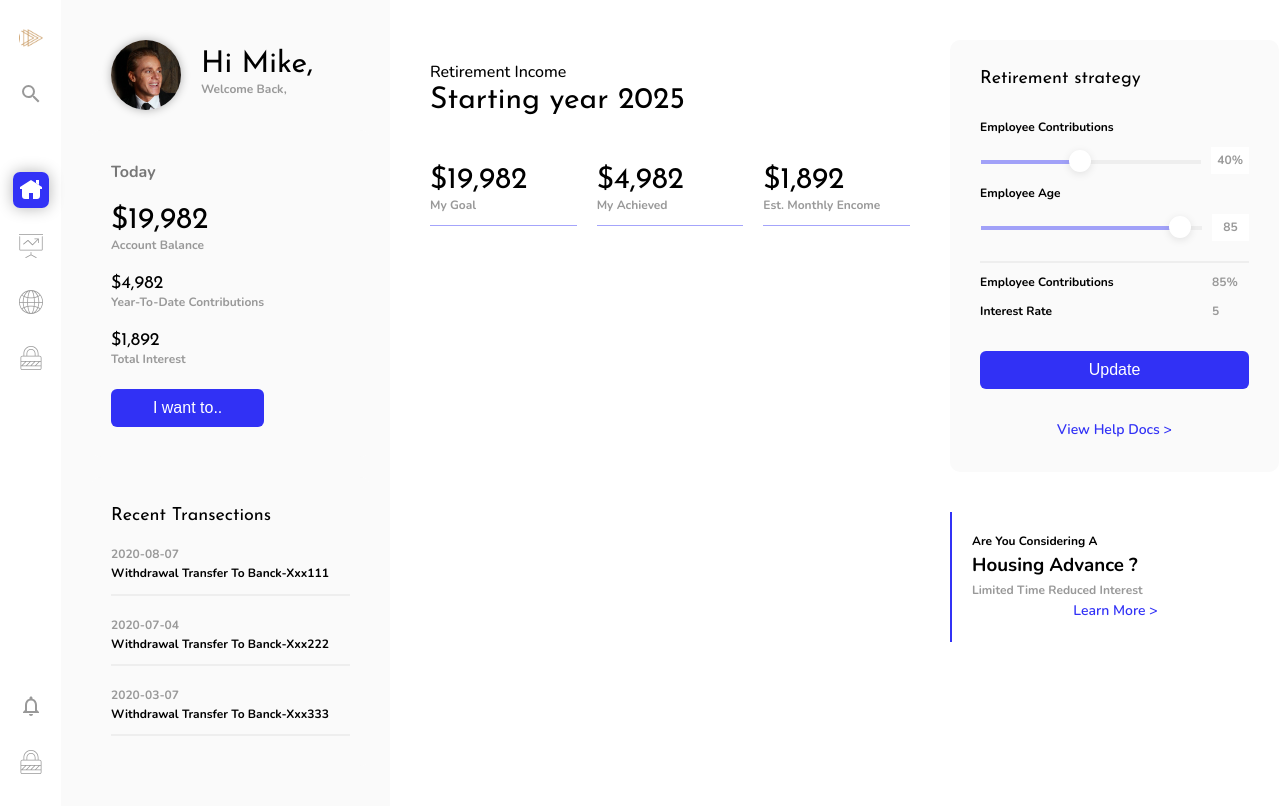
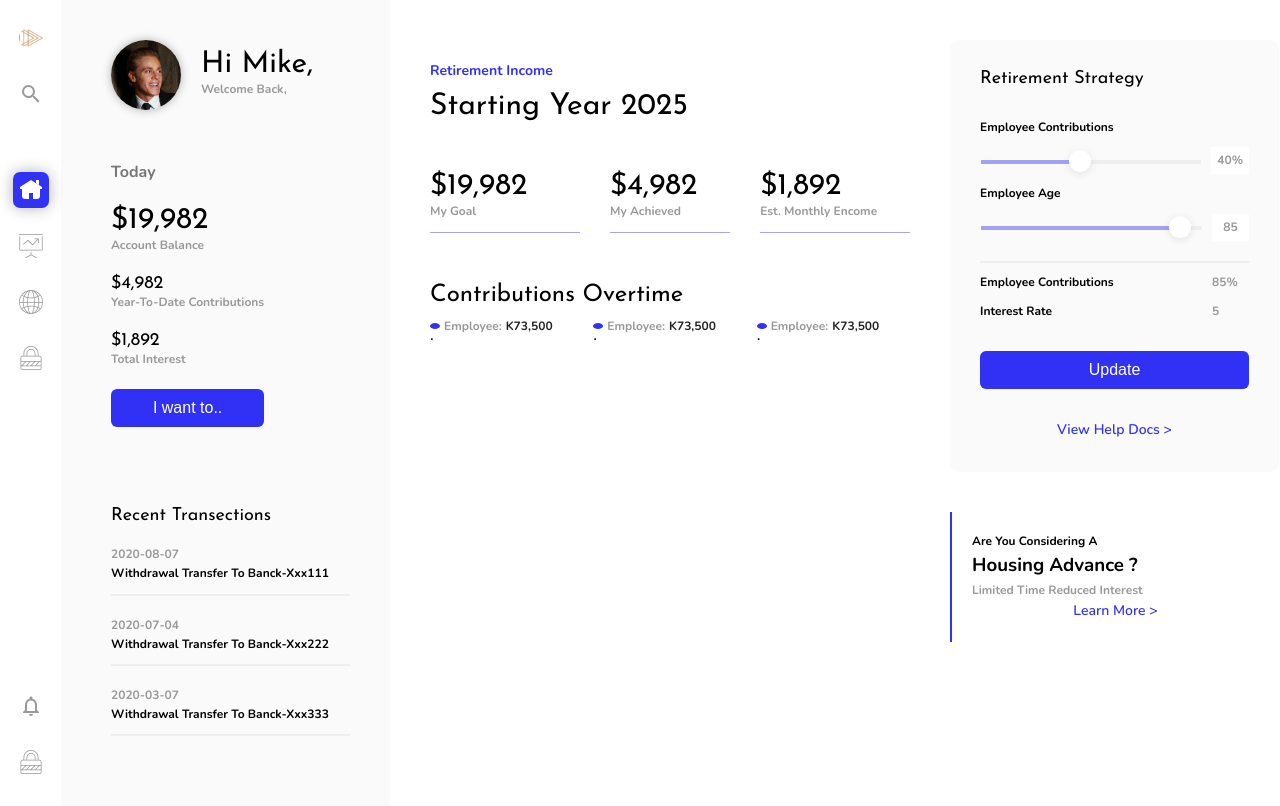
Before and after one commit to Er-Rahul-Tiwari/newDashboard, a PHP site: page / in a window 1280 px wide. Run offline with PHP 8.4, Linux system fonts and the light colour scheme.

Commit message:
--- Auto-Git Commit ---

```diff
--- a/css/style.css
+++ b/css/style.css
@@ -1,7 +1,26 @@
+.mb-small {
+  margin-bottom: 1rem !important; }
+
+.mt-small {
+  margin-top: 1rem !important; }
+
+.mb-medium {
+  margin-bottom: 2rem !important; }
+
+.mt-medium {
+  margin-top: 2rem !important; }
+
+.mb-large {
+  margin-bottom: 4rem !important; }
+
+.mt-large {
+  margin-top: 4rem !important; }
+
 .heading-1, .heading-2, .heading-3, .heading-4 {
   font-family: "Josefin Sans", sans-serif;
   font-weight: 400;
-  line-height: 1; }
+  line-height: 1;
+  text-transform: capitalize; }
 
 .heading-1 {
   font-size: 3rem; }
@@ -31,6 +50,9 @@
   -moz-border-radius: 1rem;
   -ms-border-radius: 1rem;
   -o-border-radius: 1rem; }
+
+.black {
+  color: #222; }
 
 *,
 ::before,
@@ -317,21 +339,66 @@ body {
   text-transform: capitalize; }
 
 .homes {
-  grid-column: col-start 3/ col-end 6;
+  grid-column: col-start 3 / col-end 6;
   padding: 6rem 4rem; }
   @media only screen and (max-width: 37.5em) {
     .homes {
       grid-column: full-start / full-end; } }
 
+.home__subHeading {
+  font-weight: 700;
+  font-size: 1.4rem;
+  color: rgba(28, 28, 245, 0.9);
+  margin-bottom: 1rem;
+  text-transform: capitalize; }
+
 .home__items {
   display: grid;
-  grid-template-columns: repeat(3, 1fr);
-  grid-column-gap: 2rem;
-  padding: 5rem 0; }
+  grid-template-columns: 1fr 2fr;
+  grid-column-gap: 3rem;
+  padding: 5rem 0;
+  grid-row-gap: 2rem; }
+  @media only screen and (max-width: 37.5em) {
+    .home__items {
+      grid-template-columns: 1fr; } }
+
+.home__box {
+  display: grid;
+  grid-auto-flow: column;
+  grid-column-gap: 3rem; }
+  @media only screen and (max-width: 37.5em) {
+    .home__box {
+      grid-template-columns: repeat(2, 1fr); } }
 
 .home__underline {
   border-bottom: 1px solid rgba(28, 28, 245, 0.4);
   margin-top: 1rem; }
+
+.home__graph {
+  display: grid;
+  grid-template-columns: repeat(3, 1fr);
+  grid-column-gap: 1rem; }
+
+.home__items-2 {
+  display: grid;
+  grid-template-columns: repeat(3, 1fr);
+  grid-column-gap: 1rem; }
+
+.home__items-3 {
+  display: grid;
+  grid-template-columns: min-content repeat(2, 1fr);
+  grid-column-gap: .4rem;
+  align-items: center; }
+
+.home__icon {
+  width: 1rem;
+  height: .6rem;
+  border-radius: 50%;
+  -webkit-border-radius: 50%;
+  -moz-border-radius: 50%;
+  -ms-border-radius: 50%;
+  -o-border-radius: 50%;
+  background-color: rgba(28, 28, 245, 0.9); }
 
 .sidebars {
   grid-column: col-end 6 / full-end; }
--- a/index.html
+++ b/index.html
@@ -134,7 +134,7 @@
     <!-- Main Page -->
     <div class='homes'>
         <div class='home__heading'>
-            <p>Retirement Income</p>
+            <p class="home__subHeading">Retirement Income</p>
             <h1 class='heading-1'>Starting year 2025</h1>
         </div>
 
@@ -144,7 +144,7 @@
                 <p class='para'>My Goal</p>
                 <div class='home__underline'></div>
             </div>
-            <!-- <div class='home__box'> -->
+            <div class='home__box'>
                 <div class='home__balance'>
                     <h1 class='heading-1'>$4,982</h1>
                     <p class='para'>My Achieved</p>
@@ -155,7 +155,32 @@
                     <p class='para'>Est. Monthly Encome</p>
                     <div class='home__underline'></div>
                 </div>
-            <!-- </div> -->
+            </div>
+        </div>
+
+        <h2 class='heading-2 mb-small'>contributions overtime</h2>
+        <div class='home__graph'>
+            <div class='home__items-2'>
+                <div class='home__items-3'>
+                    <div class='home__icon'>.</div>
+                    <p class='para'>Employee:</p>
+                    <p class='para black'> K73,500</p>
+                </div>
+            </div>
+            <div class='home__items-2'>
+                <div class='home__items-3'>
+                    <div class='home__icon'>.</div>
+                    <p class='para'>Employee:</p>
+                    <p class='para black'> K73,500</p>
+                </div>
+            </div>
+            <div class='home__items-2'>
+                <div class='home__items-3'>
+                    <div class='home__icon'>.</div>
+                    <p class='para'>Employee:</p>
+                    <p class='para black'> K73,500</p>
+                </div>
+            </div>
         </div>
     </div>
 
--- a/sass/_home.scss
+++ b/sass/_home.scss
@@ -1,23 +1,70 @@
-.homes{
-    grid-column: col-start 3/ col-end 6;
-
+.homes {
+    grid-column: col-start 3 / col-end 6;
     padding: 6rem 4rem;
-
-    @media only screen and (max-width: $bp-small){
+    @media only screen and (max-width: $bp-small) {
         grid-column: full-start / full-end;
     }
 }
 
 .home {
-    &__items{
+    &__subHeading{
+        font-weight: $weight-700;
+        font-size: $font-14;
+        color: $color-blue-light;
+        margin-bottom: 1rem;
+        text-transform: capitalize;
+    }
+    &__items {
         display: grid;
-        grid-template-columns: repeat(3,1fr);
+        // grid-template-columns: 1fr;
+        grid-template-columns: 1fr 2fr;
+        grid-column-gap: 3rem;
+        padding: 5rem 0;
+        grid-row-gap: 2rem;
+
+        @media only screen and (max-width: $bp-small){
+            grid-template-columns: 1fr;
+        }
+    }
+    &__box{
+        display: grid;
+        grid-auto-flow: column;
         grid-column-gap: 3rem;
 
-        padding: 5rem 0;
+    @media only screen and (max-width: $bp-small){
+            // display: grid;
+            grid-template-columns: repeat(2, 1fr);
+        }
     }
-    &__underline{
+    &__underline {
         border-bottom: 1px solid $color-blue-lighter;
         margin-top: 1rem;
     }
+    &__graph{
+        display: grid;
+        grid-template-columns: repeat(3,1fr);
+        grid-column-gap: 1rem;
+    }
+
+    &__items-2{
+        display: grid;
+        grid-template-columns: repeat(3,1fr);
+        grid-column-gap: 1rem;
+    }
+    &__items-3{
+        display: grid;
+        grid-template-columns: min-content repeat(2,1fr);
+        grid-column-gap: .4rem;
+        align-items: center;
+    }
+    &__icon{
+        width: 1rem;
+        height: .6rem;
+        border-radius: 50%;
+        -webkit-border-radius: 50%;
+        -moz-border-radius: 50%;
+        -ms-border-radius: 50%;
+        -o-border-radius: 50%;
+        background-color: $color-blue-light;
 }
+}
--- a/sass/_typography.scss
+++ b/sass/_typography.scss
@@ -31,12 +31,24 @@ $color-eee: #eee;
 $color-fa: #fafafa;
 
 // UTILITIES
-$mb-small: 1rem !important;
-$mt-small: 1rem !important;
-$mb-medium: 2rem !important;
-$mt-medium: 2rem !important;
-$mb-large: 4rem !important;
-$mt-large: 4rem !important;
+.mb-small{
+    margin-bottom:1rem !important;
+}
+.mt-small{
+    margin-top:1rem !important;
+}
+.mb-medium{
+    margin-bottom:2rem !important;
+}
+.mt-medium{
+    margin-top:2rem !important;
+}
+.mb-large{
+    margin-bottom:4rem !important;
+}
+.mt-large{
+    margin-top:4rem !important;
+}
 
 // FONT FAMILY
 $font-primary: 'Nunito', sans-serif;
@@ -52,7 +64,8 @@ $bp-small: 37.5em;
 %heading {
     font-family: $font-secondary;
     font-weight: 400;
-    line-height: 1
+    line-height: 1;
+    text-transform: capitalize;
 }
 
 .heading-1{
@@ -93,3 +106,6 @@ $bp-small: 37.5em;
     -ms-border-radius: 1rem;
     -o-border-radius: 1rem;
 }
+.black{
+    color: $color-222;
+}
```
